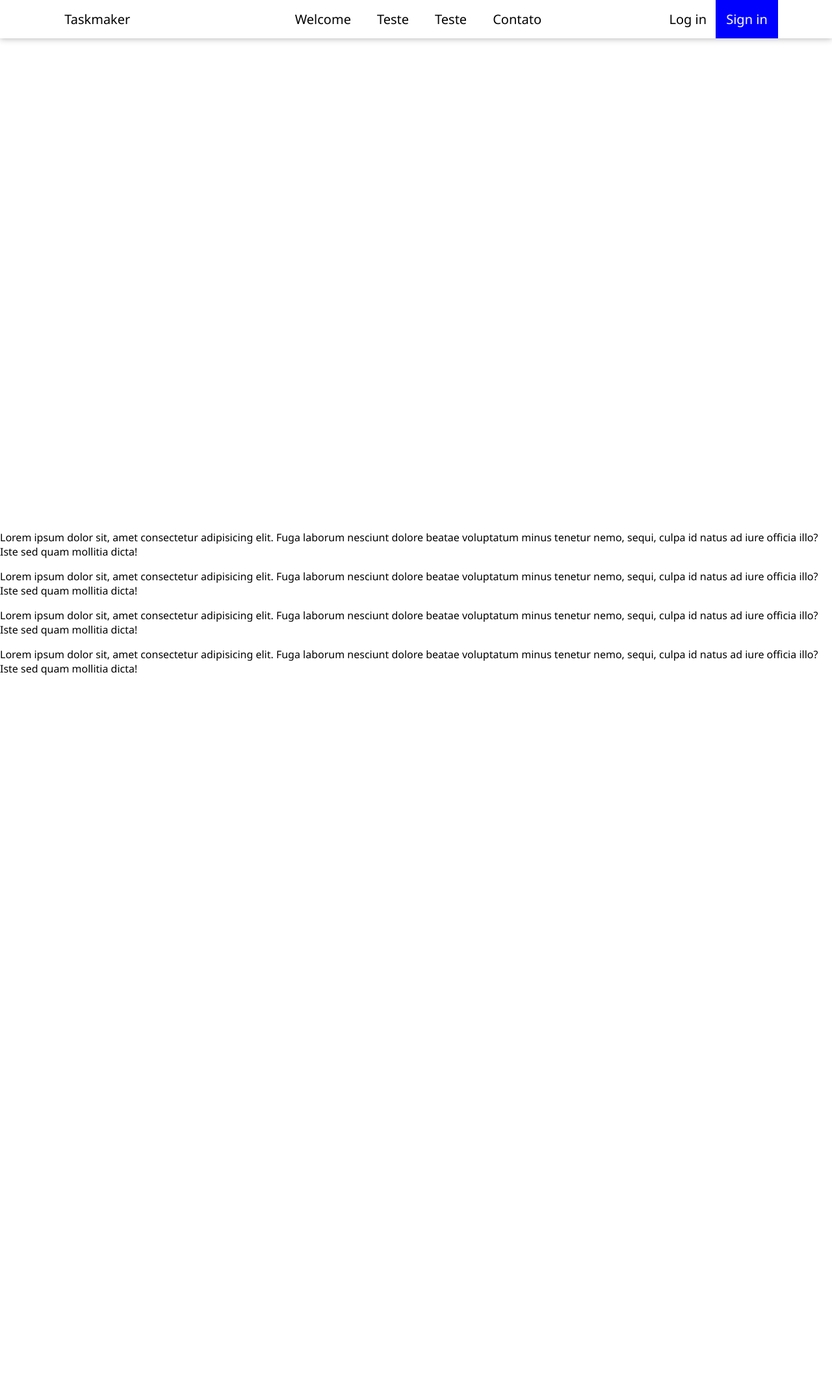
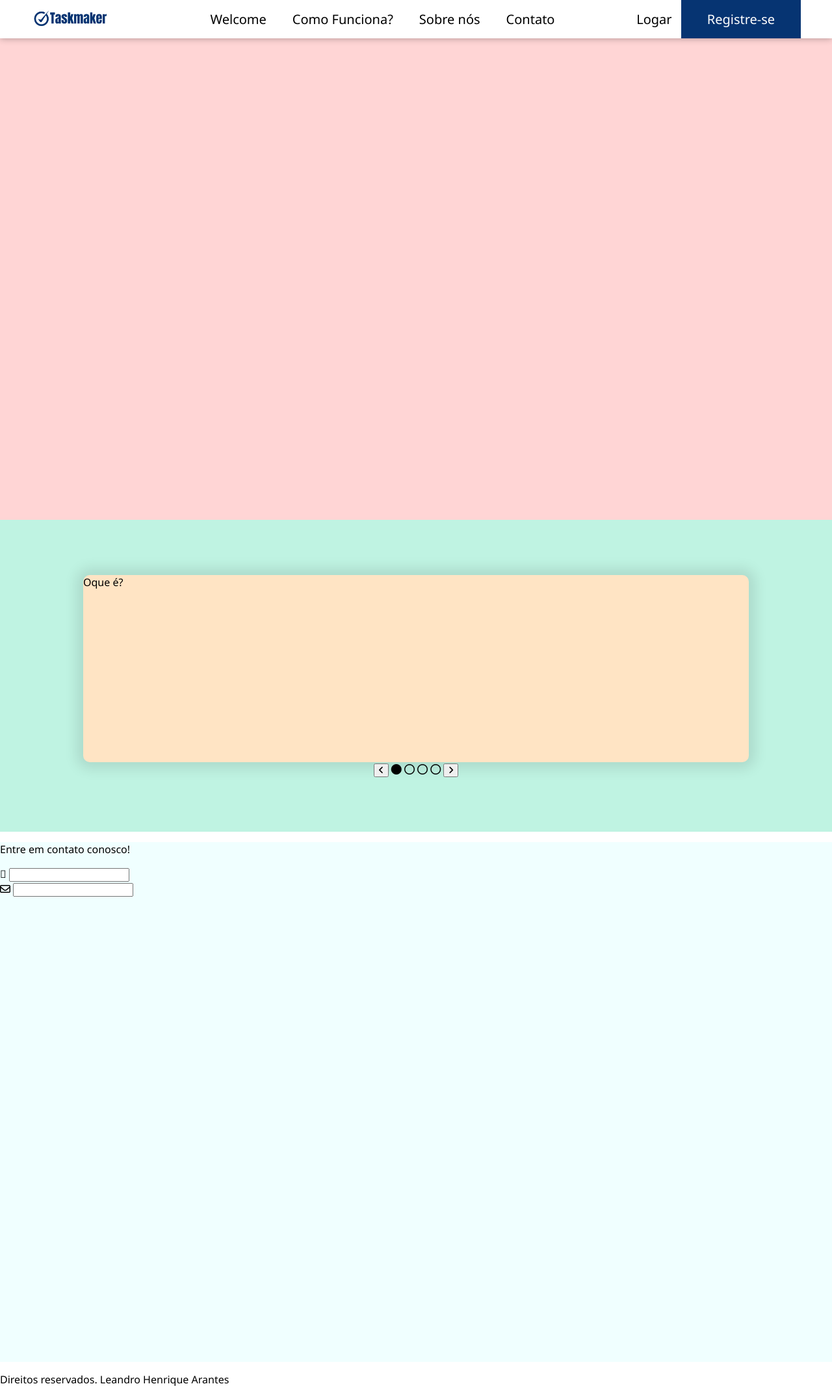
Before and after one commit to Leandr0Arantes/TaskMaker, a PHP site: page / in a window 1280 px wide. Shown: the whole page at 65% size. Before the commit the page ends 1039 px from the top, so only its background shows below. Run offline with PHP 8.4, Linux system fonts and the light colour scheme.

Commit message:
Atualização no index, carrosel

```diff
--- a/assets/css/index.css
+++ b/assets/css/index.css
@@ -1,3 +1,7 @@
+html {
+    scroll-behavior: smooth;
+}
+
 body {
     box-sizing: border-box;
     margin: 0;
@@ -5,20 +9,36 @@ body {
     font-family: 'Segoe UI', Tahoma, Geneva, Verdana, sans-serif;
 }
 
+/* HEADER */
+
 header {
     position: fixed;
     width: 100%;
     display: flex;
     justify-content: space-around;
     align-items: center;
-    box-shadow: 0px 0px 10px rgba(0, 0, 0, 0.336);
     background-color: white;
+    transition: 1s;
 }
 
-header .logo-taskmaker {
-    width: 7em;
-    padding: 1em;
+header.scrolled {
+    box-shadow: 0px 0px 10px rgba(0, 0, 0, 0.336);
+}
 
+header:hover {
+    box-shadow: 0px 0px 10px rgba(0, 0, 0, 0.336);
+}
+
+
+.logo-taskmaker a img{
+    width: 120px;
+    height: 40px;
+}
+
+header .logo-taskmaker a {
+    width: 140px;
+    height: 50px;
+    background-color: rgba(240, 248, 255, 0);
 }
 
 header ul {
@@ -42,22 +62,63 @@ header a {
     font-size: 20px;
 }
 
+
 header .btn-header a {
     padding: 0px 10px;
 }
 
 header .btn-header .sign-in {
-    background-color: blue;
-    padding: 0.8em;
-    width: 100px;
+    background-color: #063472;
+    padding: 0.8em 2em;
     color: white;
+    transition: 1s;
 }
 
 header .btn-header .sign-in:hover{
-    background-color: rgb(55, 0, 255);
-    transition: 0.2s;
+    background-color: #072244;
 }
+
+/* HEADER */
+
+/* WELCOME */
 .welcome {
     width: 100%;
     height: 100vh;
+    background-color: rgb(255, 213, 213);
 }
+
+/* WELCOME */
+
+/* CONTATO */
+.contato {
+    width: 100%;
+    height: 100vh;
+    background-color: azure;
+}
+
+/* CONTATO */
+
+/* FUNCIONALIDADE */
+.funcionalidades {
+    width: 100%;
+    height: 60vh;
+    background-color: rgb(191, 243, 226);
+    display: flex;
+    align-items: center;
+    justify-content: center;
+    flex-direction: column;
+}
+
+.funcionalidades .container{
+    width: 80%;
+    height: 60%;
+    border-radius: 10px;
+    box-shadow: 0px 0px 20px 10px rgba(0, 0, 0, 0.1);
+    background-color: bisque;
+    display: none;
+}
+
+.container.active {
+    display: block;
+}
+/* COMO FUNCIONA? */
--- a/index.php
+++ b/index.php
@@ -1,27 +1,31 @@
 <!DOCTYPE html>
 <html lang="pt-br">
+
 <head>
     <meta charset="UTF-8">
     <meta name="viewport" content="width=device-width, initial-scale=1.0">
     <link rel="stylesheet" href="assets/css/index.css">
+    <link rel="shortcut icon" href="assets/images/taskmaker_icon.ico" type="image/x-icon">
+    <link href="https://cdnjs.cloudflare.com/ajax/libs/font-awesome/6.0.0-beta3/css/all.min.css" rel="stylesheet">
     <title>TaskMaker</title>
 </head>
+
 <body>
     <header>
         <div class="logo-taskmaker">
-            <a href="index.php">Taskmaker</a>
+            <a href="index.php"><img src="assets/images/tasmaker_azul.png" alt=""></a>
         </div>
         <nav>
             <ul>
                 <li><a href="#">Welcome</a></li>
-                <li><a href="#">Teste</a></li>
-                <li><a href="#">Teste</a></li>
-                <li><a href="#">Contato</a></li>
+                <li><a href="#como_funciona">Como Funciona?</a></li>
+                <li><a href="#sobre_nos">Sobre nós</a></li>
+                <li><a href="#contato">Contato</a></li>
             </ul>
         </nav>
         <div class="btn-header">
-            <a href="pages/login.php">Log in</a>
-            <a class="sign-in" href="pages/cadastro.php">Sign in</a>
+            <a href="pages/login.php">Logar</a>
+            <a class="sign-in" href="pages/cadastro.php">Registre-se</a>
         </div>
     </header>
     <section class="welcome">
@@ -29,10 +33,92 @@
             <input type="text">
         </form>
     </section>
-    <p>Lorem ipsum dolor sit, amet consectetur adipisicing elit. Fuga laborum nesciunt dolore beatae voluptatum minus tenetur nemo, sequi, culpa id natus ad iure officia illo? Iste sed quam mollitia dicta!</p>
-    <p>Lorem ipsum dolor sit, amet consectetur adipisicing elit. Fuga laborum nesciunt dolore beatae voluptatum minus tenetur nemo, sequi, culpa id natus ad iure officia illo? Iste sed quam mollitia dicta!</p>
-    <p>Lorem ipsum dolor sit, amet consectetur adipisicing elit. Fuga laborum nesciunt dolore beatae voluptatum minus tenetur nemo, sequi, culpa id natus ad iure officia illo? Iste sed quam mollitia dicta!</p>
-    <p>Lorem ipsum dolor sit, amet consectetur adipisicing elit. Fuga laborum nesciunt dolore beatae voluptatum minus tenetur nemo, sequi, culpa id natus ad iure officia illo? Iste sed quam mollitia dicta!</p>
+    <section id="funcionalidades" class="funcionalidades">
+        <div class="container active">
+            Oque é?
+        </div>
+        <div class="container">
+            Fazer login ou cadastrar-se
+        </div>
+        <div class="container">
+            Como funciona?
+        </div>
+        <div class="container">
+            Outras utilidades
+        </div>
+        <div class="botoes">
+            <button id="btn-prev"><i class="fa-solid fa-angle-left"></i></button>
+            <span><i class="fa-solid fa-circle"></i></span>
+            <span><i class="fa-regular fa-circle"></i></span>
+            <span><i class="fa-regular fa-circle"></i></span>
+            <span><i class="fa-regular fa-circle"></i></span>
+            <button id="btn-next"><i class="fa-solid fa-angle-right"></i></button>
+        </div>
+    </section>
+    <section id="sobre_nos" class="sobre_nos"></section>
+    <section id="contato" class="contato">
+        <form action="" method="post">
+            <p>Entre em contato conosco!</p>
+            <div class="form-group">
+                <span><i class="fa-light fa-circle-user"></i></span>
+                <input type="text" name="nome" id="nome">
+            </div>
+            <div class="form-group">
+                <span><i class="fa-regular fa-envelope"></i></span>
+                <input type="email" name="email" id="email">
+            </div>
+
+        </form>
+    </section>
+    <footer>
+        <p>Direitos reservados. Leandro Henrique Arantes</p>
+    </footer>
+
+    <script>
+        window.addEventListener('scroll', function() {
+            const header = document.querySelector('header');
+            if (window.scrollY > 50) {
+                header.classList.add('scrolled');
+            } else {
+                header.classList.remove('scrolled');
+            }
+        });
+    </script>
+    <script>
+        const containers = document.querySelectorAll('.funcionalidades .container');
+        const circles = document.querySelectorAll('.botoes span i');
+        let indexAtual = 0;
+
+        document.getElementById('btn-next').addEventListener('click', function(){
+            containers[indexAtual].classList.remove('active');
+            circles[indexAtual].classList.replace('fa-solid', 'fa-regular');
+            console.log(circles[indexAtual]);
+
+            indexAtual++;
+
+            if(indexAtual >= containers.length){
+                indexAtual = 0
+            }
+
+            containers[indexAtual].classList.add('active');
+            circles[indexAtual].classList.replace('fa-regular', 'fa-solid');
+
+        })
+
+        document.getElementById('btn-prev').addEventListener('click', function(){
+            containers[indexAtual].classList.remove('active');
+            circles[indexAtual].classList.replace('fa-solid', 'fa-regular');
+
+            if(indexAtual <= 0){
+                indexAtual = containers.length;
+            }
+
+            indexAtual--;
+
+            containers[indexAtual].classList.add('active');
+            circles[indexAtual].classList.replace('fa-regular', 'fa-solid');
+        })
+    </script>
 </body>
 
 <?php
```
Also changed, not shown: assets/images/taskmaker_icon.ico (added), assets/images/taskmaker_icon.png (added), assets/images/tasmaker_azul.png (added).
